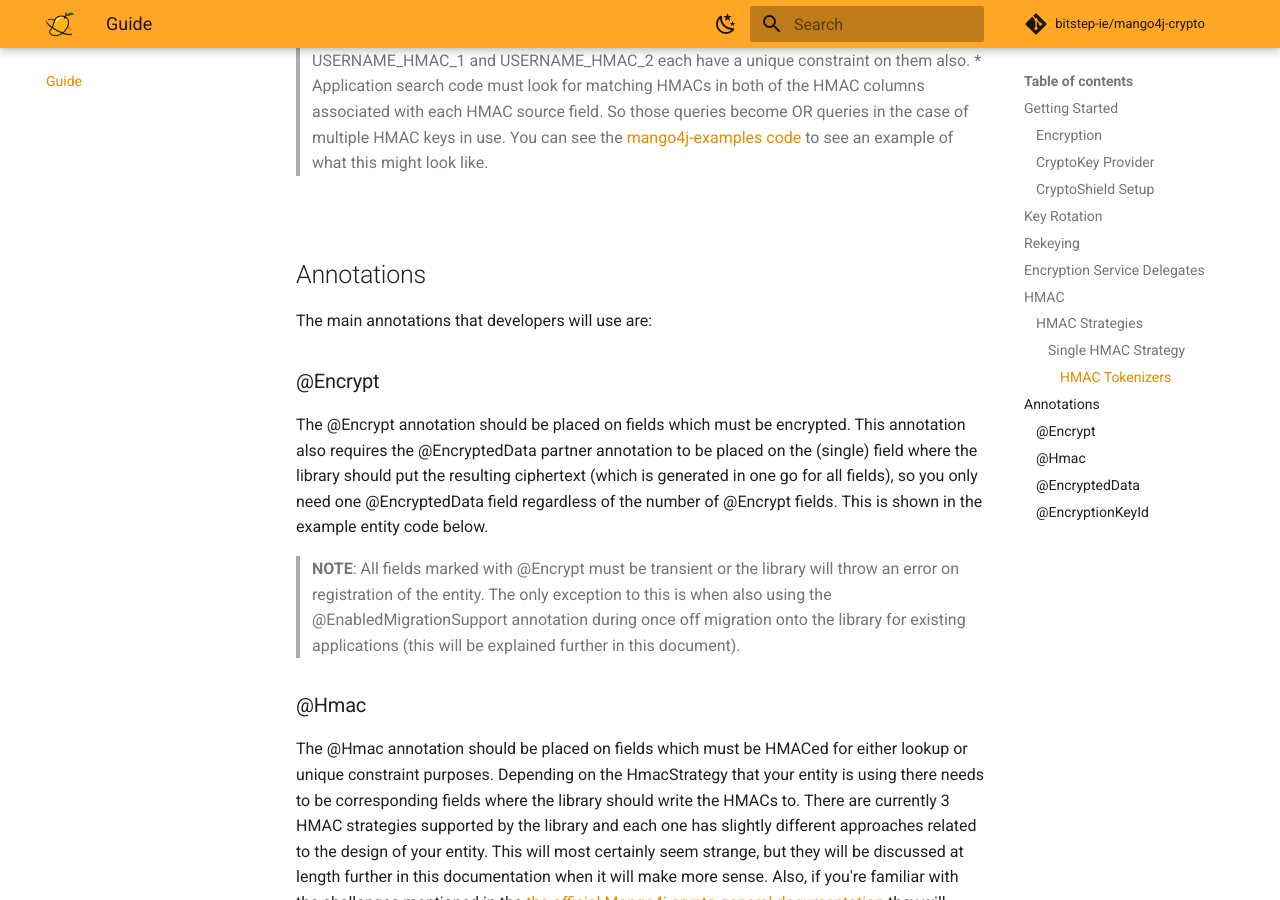
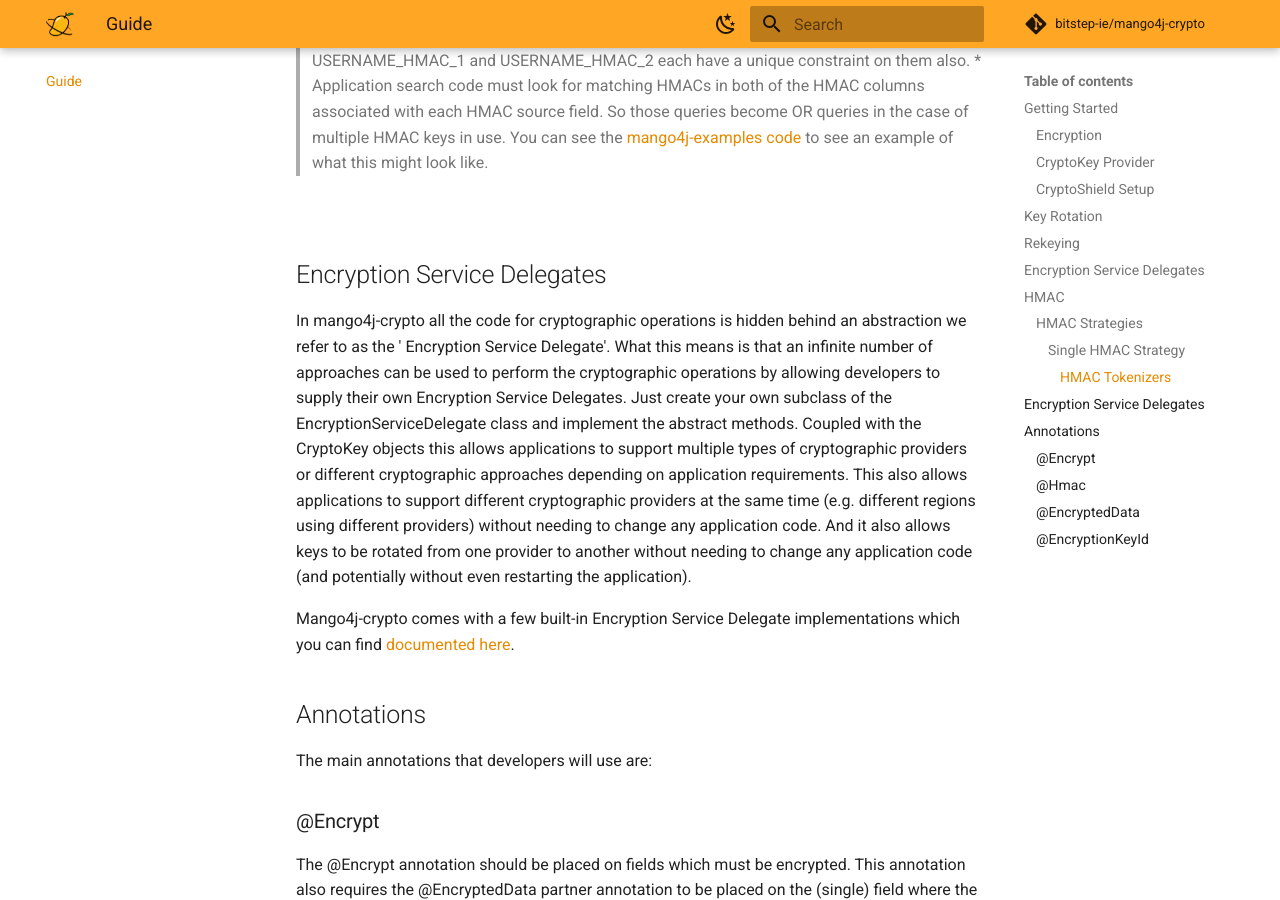
Before and after one commit to bitstep-ie/mango4j-crypto, an MkDocs documentation site: the page built from documentation/docs/guide/guide.md, in a window 1280 px wide and 900 px high, scrolled down 14316 px. Built offline with MkDocs 1.6.1 and Material for MkDocs 9.7.7, drawn with Linux system fonts in a browser that asks for light colours; comment, search, counter and statistics services are not loaded; the version menu is left out.

Commit message:
Moved delegate docs

```diff
--- a/documentation/docs/guide/guide.md
+++ b/documentation/docs/guide/guide.md
@@ -698,6 +698,20 @@ public class UserProfileEntity {
 
 <br>
 
+## Encryption Service Delegates
+In mango4j-crypto all the code for cryptographic operations is hidden behind an abstraction we refer to as the '
+Encryption Service Delegate'. What this means is that an infinite number of approaches can be used to perform the
+cryptographic operations by allowing developers to supply their own Encryption Service Delegates. Just create your own
+subclass of the EncryptionServiceDelegate class and implement the abstract methods. Coupled with the CryptoKey objects
+this allows applications to support multiple types of cryptographic providers or different cryptographic approaches
+depending on application requirements. This also allows applications to support different cryptographic providers at
+the same time (e.g. different regions using different providers) without needing to change any application code.
+And it also allows keys to be rotated from one provider to another without needing to change any application code
+(and potentially without even restarting the application).
+
+Mango4j-crypto comes with a few built-in Encryption Service Delegate implementations which you can find
+[documented here](../delegates).
+
 
 ## Annotations
 
--- a/documentation/mkdocs.yml
+++ b/documentation/mkdocs.yml
@@ -39,7 +39,6 @@ extra:
 nav:
   - Guide: guide/guide.md
   - Delegates:
-      - Delegates: delegates/index.md
       - Test Delegates: delegates/test-delegates.md
       - Core Delegates: delegates/core-delegates.md
       - AWS Delegate: delegates/aws-delegate.md
```
Also changed, not shown: documentation/docs/delegates/index.md (deleted, +0 -17 lines).
